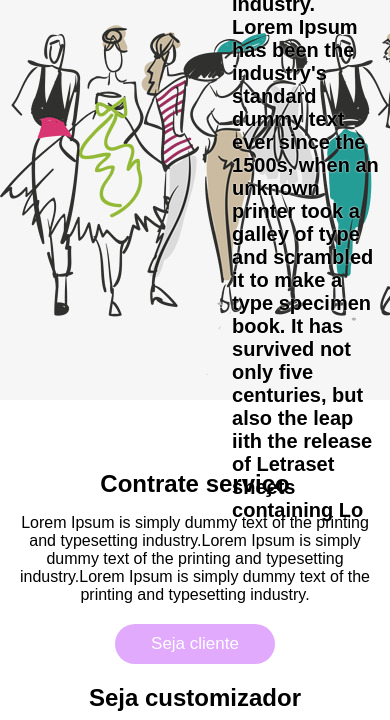
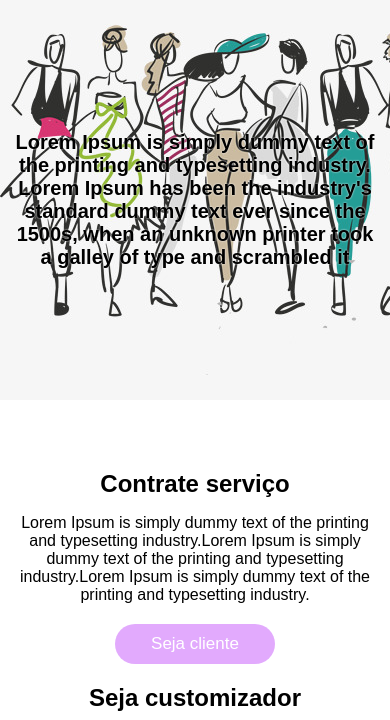
Before and after one commit to chelwillians/otherfit, a Django app: page / in a window 390 px wide. Shown: the top 720 px of the page. Run offline with Django 3.2, Linux system fonts and the light colour scheme.

Commit message:
Ajustes no header da home

```diff
--- a/website/static/style.css
+++ b/website/static/style.css
@@ -155,6 +155,10 @@ footer a:hover {
 }
 
 @media (max-width: 768px) {
+    header aside{
+        width: 100%;
+        text-align: center;
+    }
     .services{
         padding-bottom: 0;
     }
--- a/website/templates/index.html
+++ b/website/templates/index.html
@@ -7,14 +7,7 @@
 <header>
     <div class="center">
         <aside>
-            <p>Lorem Ipsum is simply dummy text of the printing and typesetting industry. Lorem Ipsum has been the
-                industry's
-                standard dummy text ever since the 1500s, when an unknown printer took a galley of type and scrambled it
-                to
-                make
-                a type specimen book. It has survived not only five centuries, but also the leap iith the release of
-                Letraset
-                sheets containing Lo
+            <p>Lorem Ipsum is simply dummy text of the printing and typesetting industry. Lorem Ipsum has been the industry's standard dummy text ever since the 1500s, when an unknown printer took a galley of type and scrambled it
             </p>
         </aside>
     </div>
```
